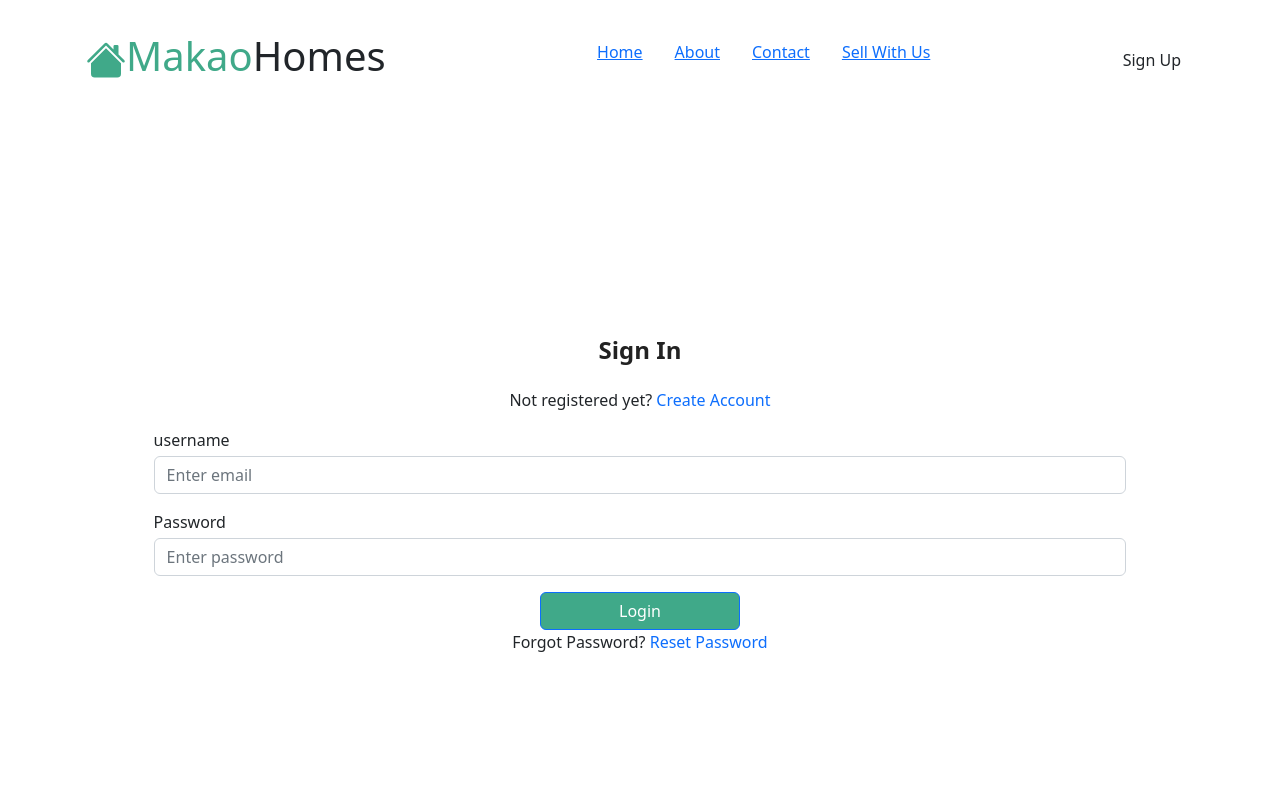
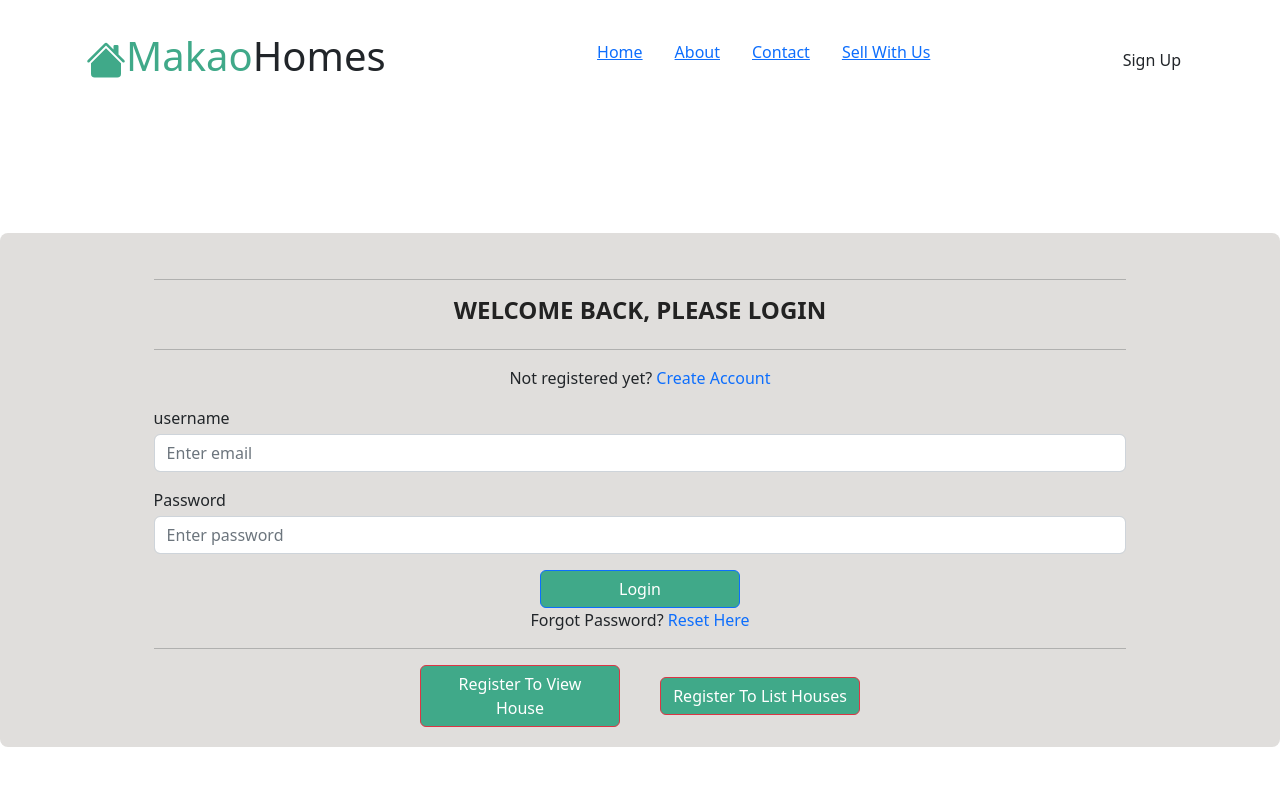
Before and after one commit to mbuimbogo/Makao-Homes-frontend, a React (Create React App) app in the folder makao-homes/: page /login in a window 1280 px wide. Shown: the top 786 px of the page. Built offline with nearby package versions, Linux system fonts and the light colour scheme.

Commit message:
style up

```diff
--- a/makao-homes/src/App.css
+++ b/makao-homes/src/App.css
@@ -12,7 +12,7 @@
   padding-top: 30px;
   padding-bottom: 20px;
   border-radius: 8px;
-  background-color: white;
+  background-color: #E0DEDC;
 }
 
 .Auth-form-content {
@@ -31,4 +31,21 @@
   background-color: #40A989 !important;
   width: 200px;
   margin: auto;
+  /* margin-left: 20px;
+  margin-right: 20px; */
 }
+.text-center1 {
+  align-items: center !important;
+
+}
+.intro{
+  margin: auto;
+}
+
+.btn-danger {
+  background-color: #40A989 !important;
+  width: 200px;
+  margin: auto;
+  margin-left: 20px;
+  margin-right: 20px;
+}
--- a/makao-homes/src/components/Forgot.js
+++ b/makao-homes/src/components/Forgot.js
@@ -52,7 +52,7 @@ function Forgot(){
               />
             </div>
             <div className="d-grid gap-2 mt-3">
-              <button type="submit" className="btn btn-info">
+              <button type="submit" className="btn btn-primary">
                 Reset Password
               </button>
             </div>
--- a/makao-homes/src/components/Login.js
+++ b/makao-homes/src/components/Login.js
@@ -64,16 +64,12 @@ function Login(props) {
     return (
       <div className="Auth-form-container">
 
-<hr
-   style={{
-   background: "#47B5FF",
-   height: "2px",
-   border: "none",
-   }}
-/>
+
         <form className="Auth-form" onSubmit={handleSubmit}>
           <div className="Auth-form-content">
-            <h3 className="Auth-form-title">Sign In</h3>
+            <div><hr /></div>
+            <h3 className="Auth-form-title">WELCOME BACK, PLEASE LOGIN</h3>
+            <div><hr /></div>
             <div className="text-center">
               Not registered yet?{" "}
               <span className="link-primary" onClick={navigateToSignUp}>
@@ -114,9 +110,24 @@ function Login(props) {
             <div className="text-center">
                 Forgot Password?{" "}
                 <span className="link-primary" onClick={navigateToResetPassword}>
-                  Reset Password
+                  Reset Here
                 </span>
-              </div>
+
+            </div>
+            <div><hr />
+            </div>
+            <div className="text-center">
+              <button className="btn btn-danger" onClick={navigateToResetPassword}>
+                Register To View House
+              </button>
+
+              <button className="btn btn-danger" onClick={navigateToResetPassword}>
+                Register To List Houses
+              </button>
+
+
+            </div>
+
           </div>
         </form>
       </div>
```
